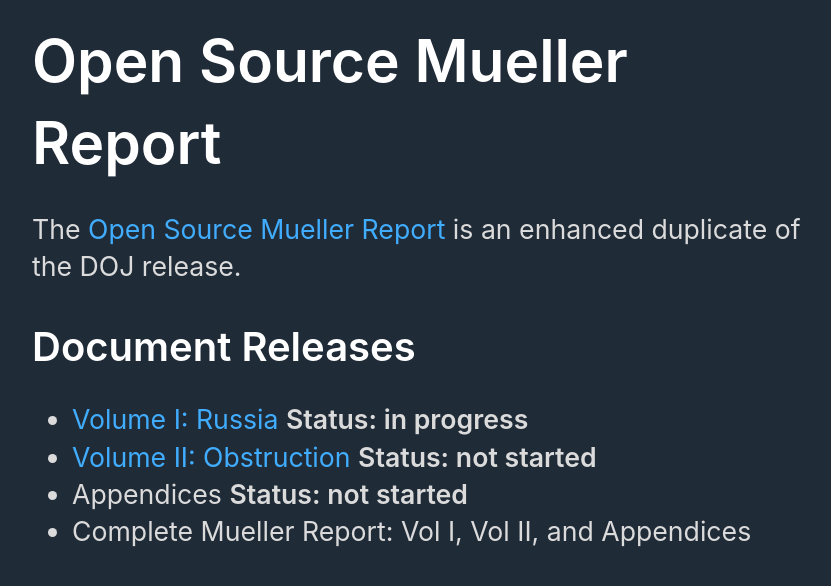
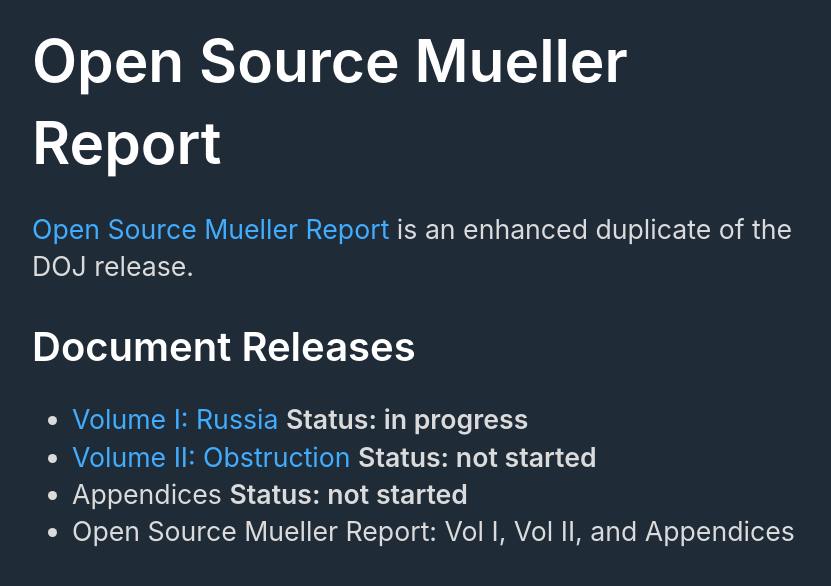
Before and after one commit to iandennismiller/mueller-report, a plain HTML site: page docs/index.html in a window 1280 px wide. Shown: the whole page, without its empty margins (208-1039 px from the left). Drawn offline with Linux system fonts and the light colour scheme.

Commit message:
remove the from title

```diff
--- a/docs/index.html
+++ b/docs/index.html
@@ -18,7 +18,7 @@
     </h1>
 
     <p>
-        The <a href="https://github.com/iandennismiller/mueller-report">Open Source Mueller Report</a> is an enhanced duplicate of the DOJ release.
+        <a href="https://github.com/iandennismiller/mueller-report">Open Source Mueller Report</a> is an enhanced duplicate of the DOJ release.
     </p>
 
     <h2>Document Releases</h2>
@@ -37,7 +37,7 @@
             <b>Status: not started</b>
         </li>
         <li>
-            Complete Mueller Report: Vol I, Vol II, and Appendices
+            Open Source Mueller Report: Vol I, Vol II, and Appendices
         </li>
     </ul>
 
```
Also changed, not shown: 1 other file.
